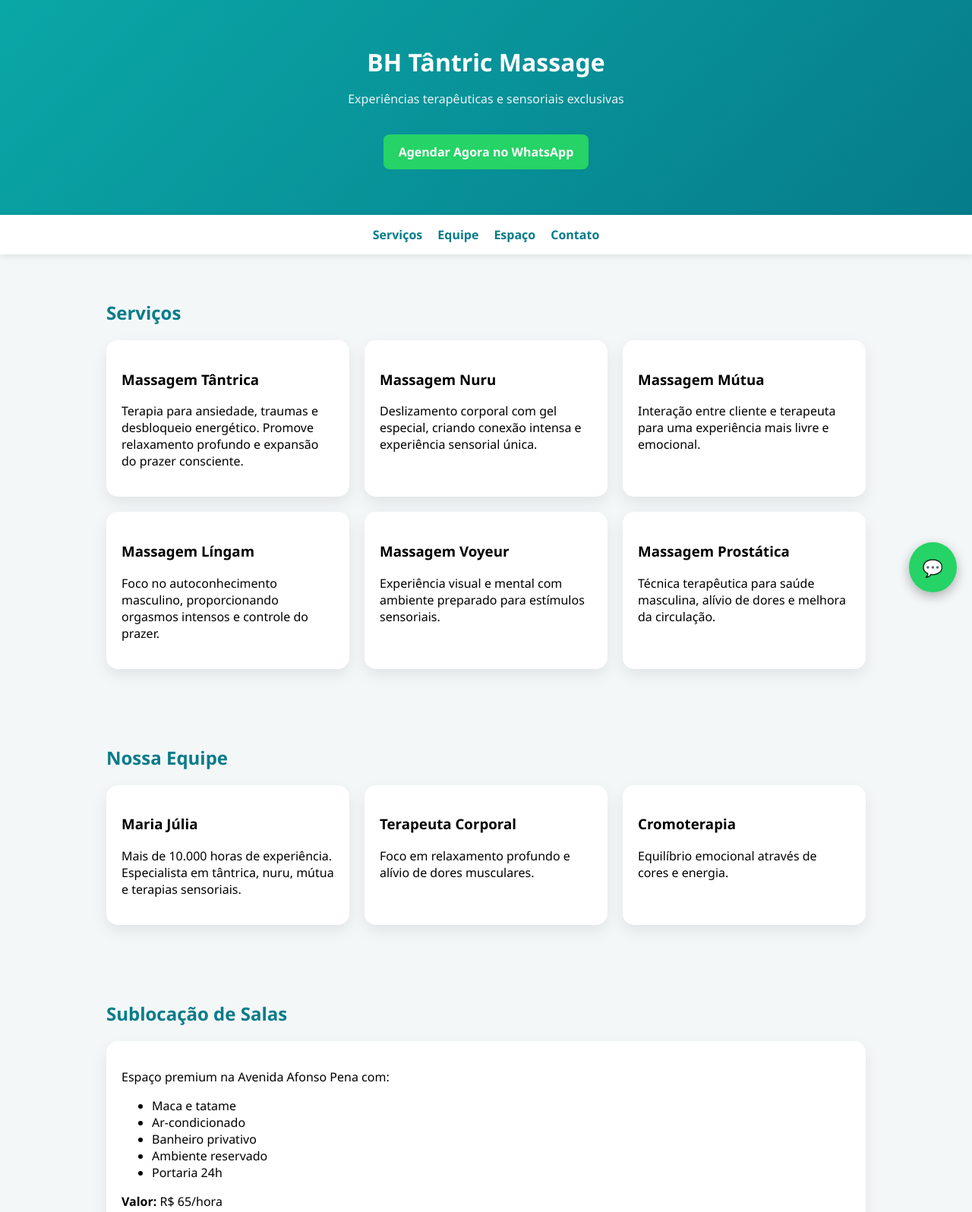
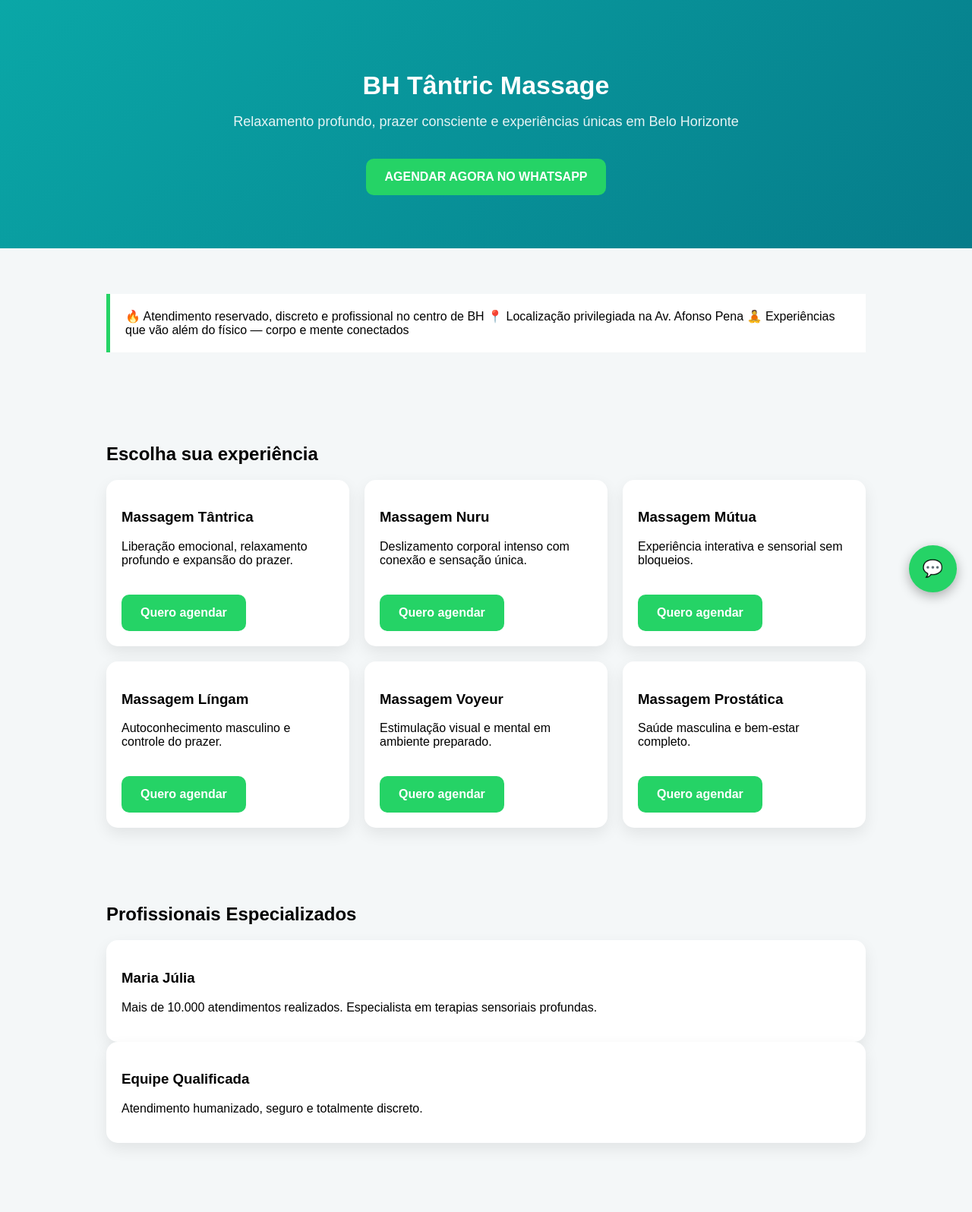
Before and after one commit to flaviosoge-cloud/Meusite, a plain HTML site: page index.html in a window 1280 px wide. Shown: the top 1596 px of the page at 76% size. Drawn offline with Linux system fonts and the light colour scheme.

Commit message:
Update index.html

```diff
--- a/index.html
+++ b/index.html
@@ -3,63 +3,45 @@
 <head>
 <meta charset="UTF-8">
 <meta name="viewport" content="width=device-width, initial-scale=1.0">
-
 <title>BH Tântric Massage</title>
 
 <style>
 
 body{
 margin:0;
-font-family: 'Segoe UI', sans-serif;
+font-family:Arial;
 background:#f4f7f8;
 }
 
-/* HEADER */
-header{
-background: linear-gradient(135deg,#0aa7a7,#067c8a);
+/* HERO */
+.hero{
+background:linear-gradient(135deg,#0aa7a7,#067c8a);
 color:white;
-padding:60px 20px;
+padding:70px 20px;
 text-align:center;
 }
 
-header h1{
-margin:0;
-font-size:32px;
+.hero h1{
+font-size:34px;
+margin-bottom:10px;
 }
 
-header p{
+.hero p{
+font-size:18px;
 opacity:0.9;
 }
 
-/* BOTÃO PRINCIPAL */
+/* BOTÕES */
 .btn{
 display:inline-block;
 margin-top:20px;
-padding:12px 20px;
+padding:15px 25px;
 background:#25D366;
 color:white;
 text-decoration:none;
-border-radius:8px;
+border-radius:10px;
 font-weight:bold;
-}
-
-/* MENU */
-nav{
-position:sticky;
-top:0;
-background:white;
-display:flex;
-justify-content:center;
-gap:20px;
-padding:15px;
-box-shadow:0 2px 10px rgba(0,0,0,0.1);
-z-index:10;
-}
-
-nav a{
-text-decoration:none;
-color:#067c8a;
-font-weight:bold;
+font-size:16px;
 }
 
 /* SEÇÕES */
@@ -81,16 +63,14 @@ background:white;
 padding:20px;
 border-radius:15px;
 box-shadow:0 8px 20px rgba(0,0,0,0.08);
-transition:0.3s;
 }
 
-.card:hover{
-transform:translateY(-5px);
-}
-
-/* TITULOS */
-h2{
-color:#067c8a;
+/* DESTAQUE */
+.highlight{
+background:#fff;
+border-left:5px solid #25D366;
+padding:20px;
+margin:20px 0;
 }
 
 /* WHATSAPP */
@@ -116,106 +96,108 @@ padding:30px;
 }
 
 </style>
-
 </head>
 
 <body>
 
-<header>
+<!-- TOPO VENDEDOR -->
+<div class="hero">
 <h1>BH Tântric Massage</h1>
-<p>Experiências terapêuticas e sensoriais exclusivas</p>
+
+<p>Relaxamento profundo, prazer consciente e experiências únicas em Belo Horizonte</p>
 
 <a class="btn" href="https://wa.me/553197137417" target="_blank">
-Agendar Agora no WhatsApp
+AGENDAR AGORA NO WHATSAPP
 </a>
-</header>
+</div>
 
-<nav>
-<a href="#servicos">Serviços</a>
-<a href="#equipe">Equipe</a>
-<a href="#espaco">Espaço</a>
-<a href="#contato">Contato</a>
-</nav>
+<!-- PROVA / CONEXÃO -->
+<section>
+<div class="highlight">
+🔥 Atendimento reservado, discreto e profissional no centro de BH
+📍 Localização privilegiada na Av. Afonso Pena
+🧘 Experiências que vão além do físico — corpo e mente conectados
+</div>
+</section>
 
-<section id="servicos">
-<h2>Serviços</h2>
+<!-- SERVIÇOS -->
+<section>
+<h2>Escolha sua experiência</h2>
 
 <div class="grid">
 
 <div class="card">
 <h3>Massagem Tântrica</h3>
-<p>Terapia para ansiedade, traumas e desbloqueio energético. Promove relaxamento profundo e expansão do prazer consciente.</p>
+<p>Liberação emocional, relaxamento profundo e expansão do prazer.</p>
+<a class="btn" href="https://wa.me/553197137417">Quero agendar</a>
 </div>
 
 <div class="card">
 <h3>Massagem Nuru</h3>
-<p>Deslizamento corporal com gel especial, criando conexão intensa e experiência sensorial única.</p>
+<p>Deslizamento corporal intenso com conexão e sensação única.</p>
+<a class="btn" href="https://wa.me/553197137417">Quero agendar</a>
 </div>
 
 <div class="card">
 <h3>Massagem Mútua</h3>
-<p>Interação entre cliente e terapeuta para uma experiência mais livre e emocional.</p>
+<p>Experiência interativa e sensorial sem bloqueios.</p>
+<a class="btn" href="https://wa.me/553197137417">Quero agendar</a>
 </div>
 
 <div class="card">
 <h3>Massagem Língam</h3>
-<p>Foco no autoconhecimento masculino, proporcionando orgasmos intensos e controle do prazer.</p>
+<p>Autoconhecimento masculino e controle do prazer.</p>
+<a class="btn" href="https://wa.me/553197137417">Quero agendar</a>
 </div>
 
 <div class="card">
 <h3>Massagem Voyeur</h3>
-<p>Experiência visual e mental com ambiente preparado para estímulos sensoriais.</p>
+<p>Estimulação visual e mental em ambiente preparado.</p>
+<a class="btn" href="https://wa.me/553197137417">Quero agendar</a>
 </div>
 
 <div class="card">
 <h3>Massagem Prostática</h3>
-<p>Técnica terapêutica para saúde masculina, alívio de dores e melhora da circulação.</p>
+<p>Saúde masculina e bem-estar completo.</p>
+<a class="btn" href="https://wa.me/553197137417">Quero agendar</a>
 </div>
 
 </div>
 </section>
 
-<section id="equipe">
-<h2>Nossa Equipe</h2>
-
-<div class="grid">
+<!-- EQUIPE -->
+<section>
+<h2>Profissionais Especializados</h2>
 
 <div class="card">
 <h3>Maria Júlia</h3>
-<p>Mais de 10.000 horas de experiência. Especialista em tântrica, nuru, mútua e terapias sensoriais.</p>
+<p>Mais de 10.000 atendimentos realizados. Especialista em terapias sensoriais profundas.</p>
 </div>
 
 <div class="card">
-<h3>Terapeuta Corporal</h3>
-<p>Foco em relaxamento profundo e alívio de dores musculares.</p>
-</div>
-
-<div class="card">
-<h3>Cromoterapia</h3>
-<p>Equilíbrio emocional através de cores e energia.</p>
-</div>
-
+<h3>Equipe Qualificada</h3>
+<p>Atendimento humanizado, seguro e totalmente discreto.</p>
 </div>
 
 </section>
 
-<section id="espaco">
+<!-- SALAS -->
+<section>
 <h2>Sublocação de Salas</h2>
 
 <div class="card">
-<p>Espaço premium na Avenida Afonso Pena com:</p>
+<p>Espaço premium completo na Av. Afonso Pena.</p>
 
 <ul>
-<li>Maca e tatame</li>
 <li>Ar-condicionado</li>
 <li>Banheiro privativo</li>
 <li>Ambiente reservado</li>
 <li>Portaria 24h</li>
 </ul>
 
-<p><b>Valor:</b> R$ 65/hora</p>
+<p><b>R$ 65/hora</b></p>
 
-<a class="btn" href="https://wa.me/553197137417" target="_blank">
+<a class="btn" href="https://wa.me/553197137417">
 Reservar Sala
 </a>
 
@@ -223,20 +205,19 @@ Reservar Sala
 
 </section>
 
-<section id="contato">
+<!-- CONTATO -->
+<section>
 <h2>Contato</h2>
 
 <p><b>Endereço:</b><br>
 Av. Afonso Pena, 748 – Sala 2112<br>
 Centro – Belo Horizonte</p>
 
-<p><b>Telefone:</b> +55 31 9713-7417</p>
-
-<p><b>Email:</b> bhtantricmassage@gmail.com</p>
+<p><b>WhatsApp:</b> +55 31 9713-7417</p>
 
 <p>
 <a href="https://www.instagram.com/bhtantricmassage/" target="_blank">
-Instagram Oficial
+Ver Instagram
 </a>
 </p>
 
```
